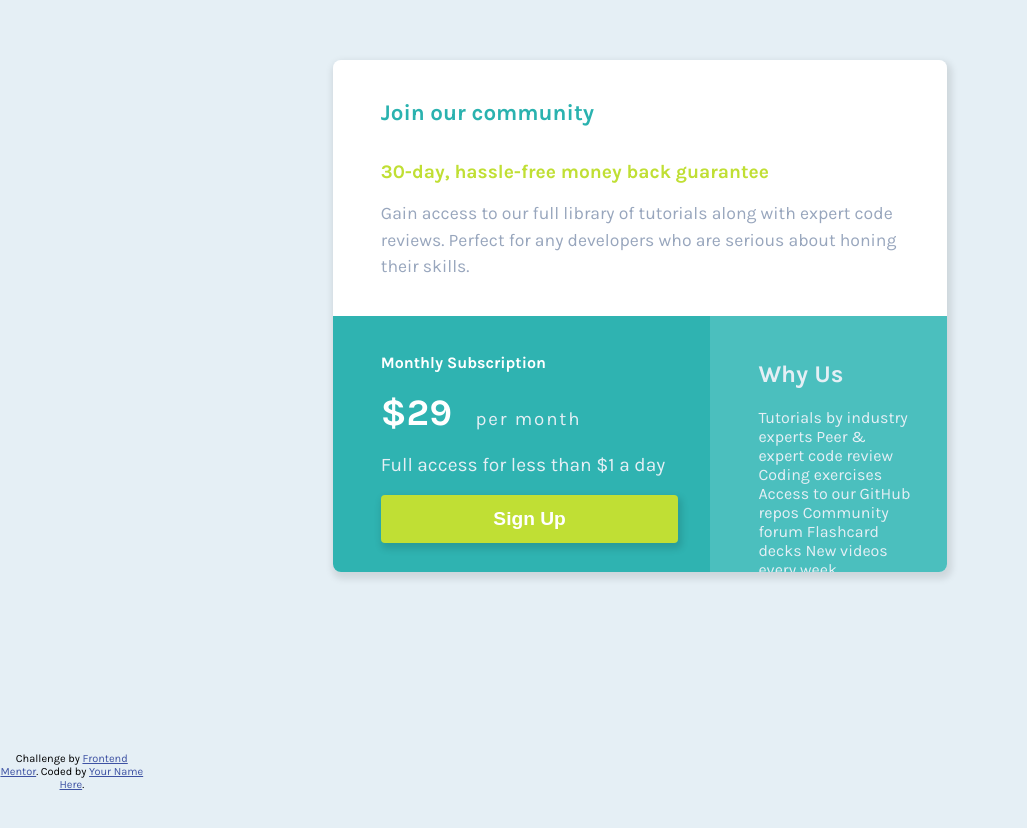
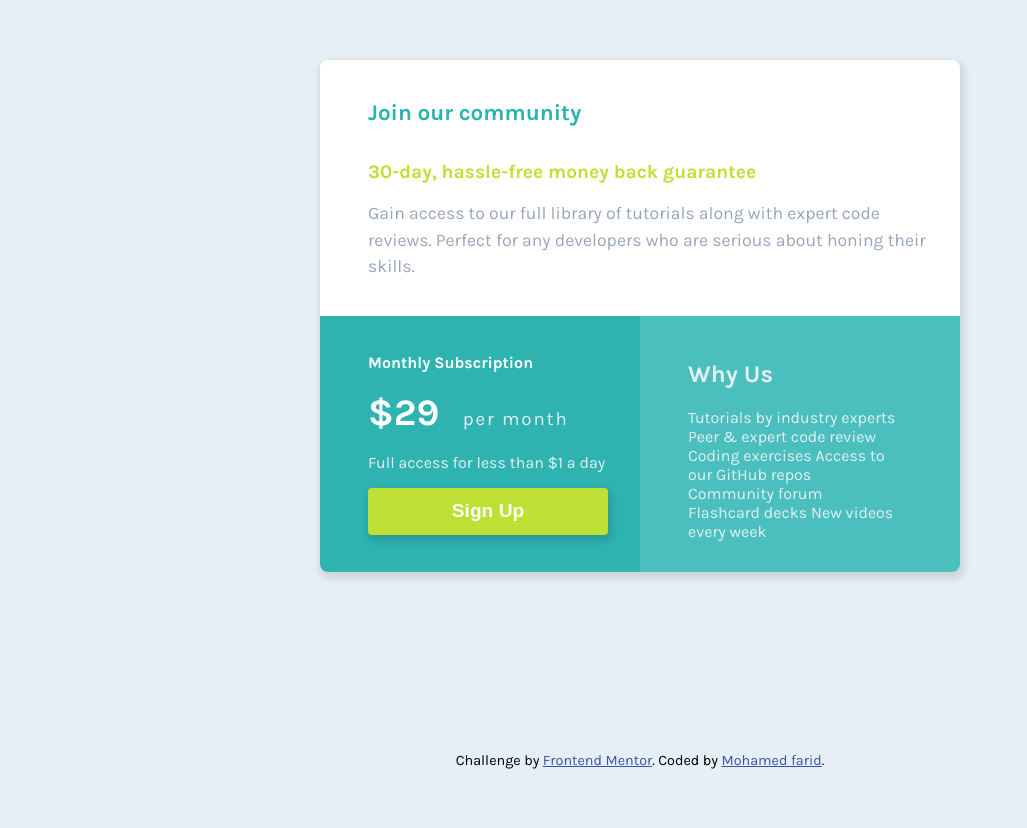
Before and after one commit to FaridJunior/single-price-grid-component-master, a plain HTML site: page index.html in a window 1280 px wide. Shown: the part 120-948 px from the top of the page, without its empty margins (0-1027 px from the left). Drawn offline with Linux system fonts and the light colour scheme.

Commit message:
fix display issue

```diff
--- a/index.html
+++ b/index.html
@@ -10,7 +10,7 @@
 
   <!-- Feel free to remove these styles or customise in your own stylesheet 👍 -->
   <style>
-    .attribution { font-size: 11px; text-align: center; }
+    .attribution { font-size: .9em; text-align: center; }
     .attribution a { color: hsl(228, 45%, 44%); }
   </style>
 </head>
@@ -52,10 +52,10 @@
         </div>
     </footer>
   </div>
-  <footer>
+  <footer style="margin: 1em auto;">
     <p class="attribution">
       Challenge by <a href="https://www.frontendmentor.io?ref=challenge" target="_blank">Frontend Mentor</a>.
-      Coded by <a href="#">Your Name Here</a>.
+      Coded by <a href="https://twitter.com/mfarid_se">Mohamed farid</a>.
     </p>
   </footer>
 </body>
--- a/style.css
+++ b/style.css
@@ -21,7 +21,7 @@ body {
   font-family: "Karla", sans-serif;
 }
 .main {
-  width: 48%;
+  width: 50%;
   margin: 180px auto;
   display: grid;
   grid-template-columns: 1fr 1fr;
@@ -71,11 +71,12 @@ header p {
   color: var(--neutral1LightGray);
 }
 .subscription p {
-  font-size: 1.2em;
+  font-size: 1em;
   color: var(--neutral1LightGray);
 }
 .subscription button {
-  width: 15.5em;
+  width: 100%;
+  max-width: 17em;
   padding: 0.66em;
   color: #fff;
   font-weight: 700;
@@ -93,7 +94,7 @@ header p {
   background-color: #4bbfbe;
   color: var(--neutral1LightGray);
 }
-footer p {
+.main footer p {
   max-width: 22ch;
 }
 .container {
```
